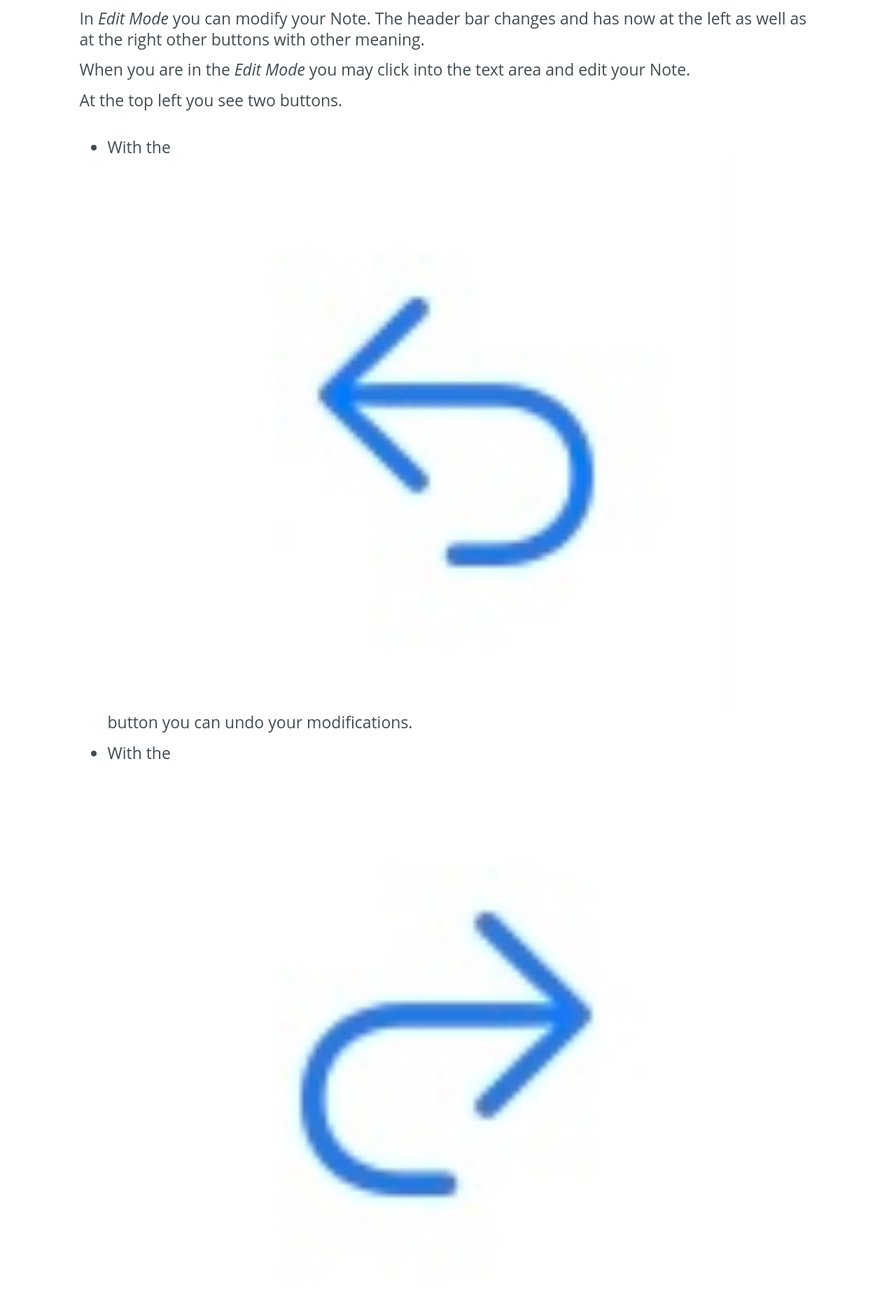
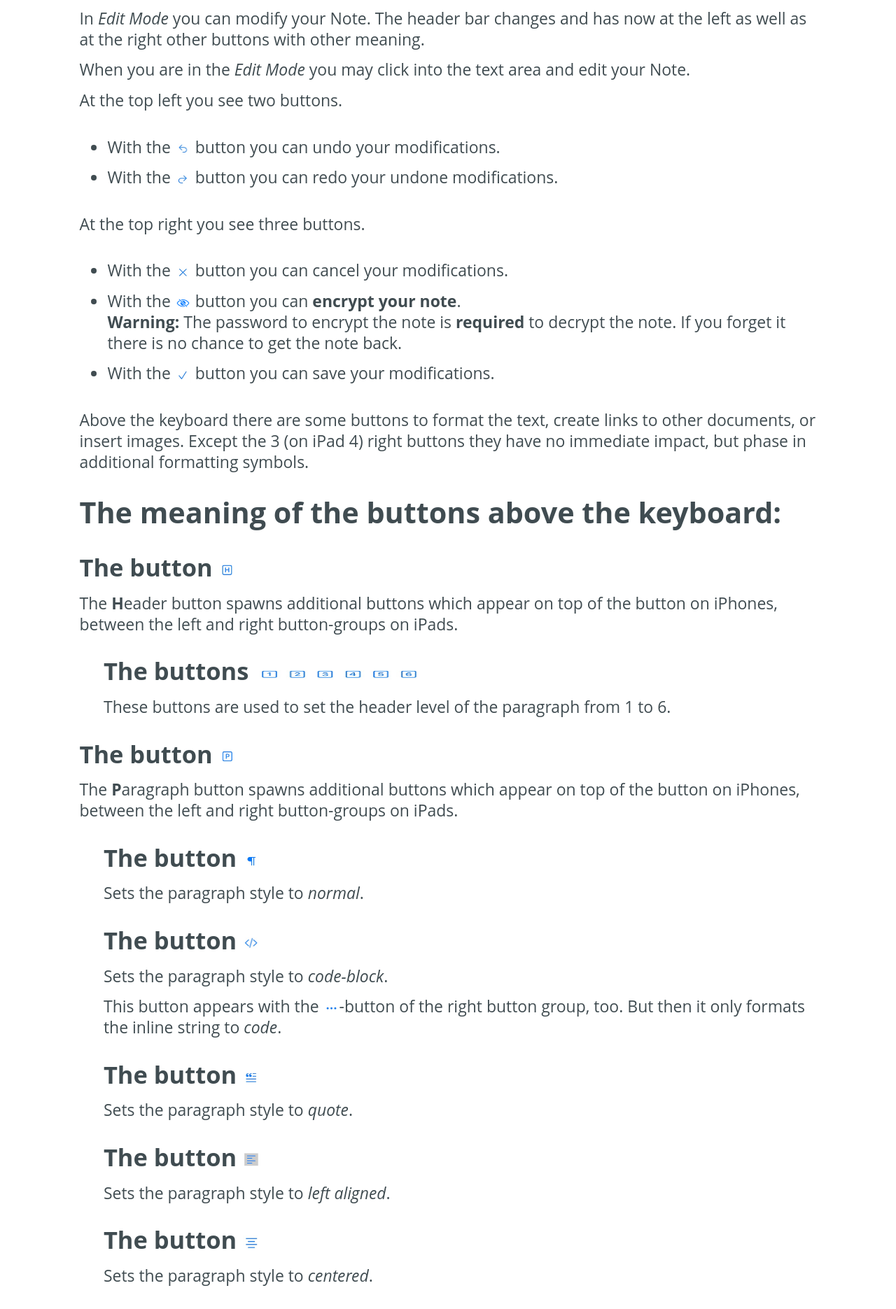
Before and after one commit to cs-LA/home, a Jekyll site: the page built from KTrunk/Manual/EditMode.md, in a window 1280 px wide. Shown: the part 1313-3184 px from the top of the page at 70% size. Built offline with Jekyll 4.4.1, drawn with Linux system fonts in a browser that asks for light colours; our own code applies the rules of GitHub Pages for plain Markdown files; some of the changed text lies outside the part shown.

Commit message:
Update EditMode.md

```diff
--- a/KTrunk/Manual/EditMode.md
+++ b/KTrunk/Manual/EditMode.md
@@ -29,12 +29,12 @@
 </p>
 <ul>
   <li>
-    <span class="en">With the <img src="buttons/undo.jpg" class="inLine"> button you can undo your modifications.</span>
-    <span class="de">Mit der <img src="buttons/undo.jpg" class="inLine"> Schaltfläche kann man seine Änderungen rückgängig machen.</span>
+    <span class="en">With the <img src="buttons/undo.jpg" class="inLineImg"> button you can undo your modifications.</span>
+    <span class="de">Mit der <img src="buttons/undo.jpg" class="inLineImg"> Schaltfläche kann man seine Änderungen rückgängig machen.</span>
   </li>
   <li>
-    <span class="en">With the <img src="buttons/redo.jpg" class="inLine"> button you can redo your undone modifications.</span>
-    <span class="de">Mit der <img src="buttons/redo.jpg" class="inLine"> Schaltfläche kann man seine rückgängig gemachten Änderungen wiederherstellen.</span>
+    <span class="en">With the <img src="buttons/redo.jpg" class="inLineImg"> button you can redo your undone modifications.</span>
+    <span class="de">Mit der <img src="buttons/redo.jpg" class="inLineImg"> Schaltfläche kann man seine rückgängig gemachten Änderungen wiederherstellen.</span>
   </li>
 </ul>
 <p>
@@ -43,16 +43,16 @@
 </p>
 <ul>
   <li>
-    <span class="en">With the <img src="buttons/cancel.jpg" class="inLine"> button you can cancel your modifications.</span>
-    <span class="de">Mit der <img src="buttons/cancel.jpg" class="inLine"> Schaltfläche kann man seine Änderungen verwerfen.</span>
+    <span class="en">With the <img src="buttons/cancel.jpg" class="inLineImg"> button you can cancel your modifications.</span>
+    <span class="de">Mit der <img src="buttons/cancel.jpg" class="inLineImg"> Schaltfläche kann man seine Änderungen verwerfen.</span>
   </li>
   <li id="Encryption">
-    <span class="en">With the <img src="buttons/eyeEncrypt.jpg" class="inLine"> button you can <b>encrypt your note</b>.<br><b>Warning:</b> The password to encrypt the note is <b>required</b> to decrypt the note. If you forget it there is no chance to get the note back.</span>
-    <span class="de">Mit der <img src="buttons/eyeEncrypt.jpg" class="inLine"> Schaltfläche kann man seine <b>Notiz verschlüsseln</b>.<br><b>Warnung:</b> Das zur Verschlüsselung notwendige Passwort ist <b>erforderlich</b>, um die Notiz wieder zu entschlüsseln. Wenn es vergessen wird, gibt es keine Möglichkeit mehr, die Notiz wiederzubekommen.</span>
+    <span class="en">With the <img src="buttons/eyeEncrypt.jpg" class="inLineImg"> button you can <b>encrypt your note</b>.<br><b>Warning:</b> The password to encrypt the note is <b>required</b> to decrypt the note. If you forget it there is no chance to get the note back.</span>
+    <span class="de">Mit der <img src="buttons/eyeEncrypt.jpg" class="inLineImg"> Schaltfläche kann man seine <b>Notiz verschlüsseln</b>.<br><b>Warnung:</b> Das zur Verschlüsselung notwendige Passwort ist <b>erforderlich</b>, um die Notiz wieder zu entschlüsseln. Wenn es vergessen wird, gibt es keine Möglichkeit mehr, die Notiz wiederzubekommen.</span>
   </li>
   <li>
-    <span class="en">With the <img src="buttons/save.jpg" class="inLine"> button you can save your modifications.</span>
-    <span class="de">Mit der <img src="buttons/save.jpg" class="inLine"> Schaltfläche kann man seine Änderungen speichern.</span>
+    <span class="en">With the <img src="buttons/save.jpg" class="inLineImg"> button you can save your modifications.</span>
+    <span class="de">Mit der <img src="buttons/save.jpg" class="inLineImg"> Schaltfläche kann man seine Änderungen speichern.</span>
   </li>
 </ul>
 <p>
@@ -65,8 +65,8 @@
   <span class="en">The meaning of the buttons above the keyboard:</span><span class="de">Die Bedeutung der Schaltflächen oberhalb der Tastatur:</span>
 </h2>
 <h3>
-  <span class="en">The button <img src="buttons/headerButtons.jpg" class="inLine"></span>
-  <span class="de">Die Schaltfläche <img src="buttons/headerButtons.jpg" class="inLine"></span>
+  <span class="en">The button <img src="buttons/headerButtons.jpg" class="inLineImg"></span>
+  <span class="de">Die Schaltfläche <img src="buttons/headerButtons.jpg" class="inLineImg"></span>
 </h3>
 <p>
   <span class="en">The <b>H</b>eader button spawns additional buttons which appear on top of the button on iPhones, between the left and right button-groups on iPads.</span>
@@ -74,8 +74,8 @@
 </p>
 <div style="margin-left: 1.5em">
   <h3>
-    <span class="en">The buttons <img src="buttons/h1-h6.jpg" class="inLine" style="Width: 7em;"></span>
-    <span class="de">Die Schaltflächen <img src="buttons/h1-h6.jpg" class="inLine" style="Width: 7em;"></span>
+    <span class="en">The buttons <img src="buttons/h1-h6.jpg" class="inLineImg" style="Width: 7em;"></span>
+    <span class="de">Die Schaltflächen <img src="buttons/h1-h6.jpg" class="inLineImg" style="Width: 7em;"></span>
   </h3>
   <p>
     <span class="en">These buttons are used to set the header level of the paragraph from 1 to 6.</span>
@@ -85,8 +85,8 @@
 
 
 <h3>
-  <span class="en">The button <img src="buttons/paragraphButtons.jpg" class="inLine"></span>
-  <span class="de">Die Schaltfläche <img src="buttons/paragraphButtons.jpg" class="inLine"></span>
+  <span class="en">The button <img src="buttons/paragraphButtons.jpg" class="inLineImg"></span>
+  <span class="de">Die Schaltfläche <img src="buttons/paragraphButtons.jpg" class="inLineImg"></span>
 </h3>
 <p>
   <span class="en">The <b>P</b>aragraph button spawns additional buttons which appear on top of the button on iPhones, between the left and right button-groups on iPads.</span>
@@ -94,52 +94,52 @@
 </p>
 <div style="margin-left: 1.5em">
   <h3>
-    <span class="en">The button <img src="buttons/paragraph.jpg" class="inLine"></span>
-    <span class="de">Die Schaltfläche <img src="buttons/paragraph.jpg" class="inLine"></span>
+    <span class="en">The button <img src="buttons/paragraph.jpg" class="inLineImg"></span>
+    <span class="de">Die Schaltfläche <img src="buttons/paragraph.jpg" class="inLineImg"></span>
   </h3>
   <p>
     <span class="en">Sets the paragraph style to <i>normal</i>.</span>
     <span class="de">Setzt den Paragraphen-Stil auf <i>normal</i>.</span>
   </p>
   <h3>
-    <span class="en">The button <img src="buttons/code.jpg" class="inLine"></span>
-    <span class="de">Die Schaltfläche <img src="buttons/code.jpg" class="inLine"></span>
+    <span class="en">The button <img src="buttons/code.jpg" class="inLineImg"></span>
+    <span class="de">Die Schaltfläche <img src="buttons/code.jpg" class="inLineImg"></span>
   </h3>
   <p>
     <span class="en">Sets the paragraph style to <i>code-block</i>.</span>
     <span class="de">Setzt den Paragraphen-Stil auf <i>Code-Block</i>.</span>
   </p>
   <p>
-    <span class="en">This button appears with the <img src="buttons/hEllip.jpg" class="inLine">-button of the right button group, too. But then it only formats the inline string to <i>code</i>.</span>
-    <span class="de">Diese Schaltfläche taucht auch auf, wenn man in der rechten Schaltflächen-Gruppe die <img src="buttons/hEllip.jpg" class="inLine">-Schaltfläche klickt. Aber dann wird nur der InLine-String als <i>Code</i> formatiert.</span>
+    <span class="en">This button appears with the <img src="buttons/hEllip.jpg" class="inLineImg">-button of the right button group, too. But then it only formats the inline string to <i>code</i>.</span>
+    <span class="de">Diese Schaltfläche taucht auch auf, wenn man in der rechten Schaltflächen-Gruppe die <img src="buttons/hEllip.jpg" class="inLineImg">-Schaltfläche klickt. Aber dann wird nur der InLine-String als <i>Code</i> formatiert.</span>
   </p>
   <h3>
-    <span class="en">The button <img src="buttons/quote.jpg" class="inLine"></span>
-    <span class="de">Die Schaltfläche <img src="buttons/quote.jpg" class="inLine"></span>
+    <span class="en">The button <img src="buttons/quote.jpg" class="inLineImg"></span>
+    <span class="de">Die Schaltfläche <img src="buttons/quote.jpg" class="inLineImg"></span>
   </h3>
   <p>
     <span class="en">Sets the paragraph style to <i>quote</i>.</span>
     <span class="de">Setzt den Paragraphen-Stil auf <i>Zitat</i>.</span>
   </p>
   <h3>
-    <span class="en">The button <img src="buttons/alignLeft.jpg" class="inLine"></span>
-    <span class="de">Die Schaltfläche <img src="buttons/alignLeft.jpg" class="inLine"></span>
+    <span class="en">The button <img src="buttons/alignLeft.jpg" class="inLineImg"></span>
+    <span class="de">Die Schaltfläche <img src="buttons/alignLeft.jpg" class="inLineImg"></span>
   </h3>
   <p>
     <span class="en">Sets the paragraph style to <i>left aligned</i>.</span>
     <span class="de">Setzt den Paragraphen-Stil auf <i>linksbündig</i>.</span>
   </p>
   <h3>
-    <span class="en">The button <img src="buttons/alignCentered.jpg" class="inLine"></span>
-    <span class="de">Die Schaltfläche <img src="buttons/alignCentered.jpg" class="inLine"></span>
+    <span class="en">The button <img src="buttons/alignCentered.jpg" class="inLineImg"></span>
+    <span class="de">Die Schaltfläche <img src="buttons/alignCentered.jpg" class="inLineImg"></span>
   </h3>
   <p>
     <span class="en">Sets the paragraph style to <i>centered</i>.</span>
     <span class="de">Setzt den Paragraphen-Stil auf <i>zentriert</i>.</span>
   </p>
   <h3>
-    <span class="en">The button <img src="buttons/alignRight.jpg" class="inLine"></span>
-    <span class="de">Die Schaltfläche <img src="buttons/alignRight.jpg" class="inLine"></span>
+    <span class="en">The button <img src="buttons/alignRight.jpg" class="inLineImg"></span>
+    <span class="de">Die Schaltfläche <img src="buttons/alignRight.jpg" class="inLineImg"></span>
   </h3>
   <p>
     <span class="en">Sets the paragraph style to <i>right aligned</i>.</span>
@@ -149,8 +149,8 @@
 
 
 <h3>
-  <span class="en">The button <img src="buttons/listButtons.jpg" class="inLine"></span>
-  <span class="de">Die Schaltfläche <img src="buttons/listButtons.jpg" class="inLine"></span>
+  <span class="en">The button <img src="buttons/listButtons.jpg" class="inLineImg"></span>
+  <span class="de">Die Schaltfläche <img src="buttons/listButtons.jpg" class="inLineImg"></span>
 </h3>
 <p>
   <span class="en">The <b>L</b>ist button spawns additional buttons which appear on top of the button on iPhones, between the left and right button-groups on iPads.</span>
@@ -158,16 +158,16 @@
 </p>
 <div style="margin-left: 1.5em">
   <h3>
-    <span class="en">The button <img src="buttons/ul.jpg" class="inLine"></span>
-    <span class="de">Die Schaltfläche <img src="buttons/ul.jpg" class="inLine"></span>
+    <span class="en">The button <img src="buttons/ul.jpg" class="inLineImg"></span>
+    <span class="de">Die Schaltfläche <img src="buttons/ul.jpg" class="inLineImg"></span>
   </h3>
   <p>
     <span class="en">Sets the list style to <i>unordered</i>.</span>
     <span class="de">Setzt den Listen-Stil auf <i>unsortiert</i>.</span>
   </p>
   <h3>
-    <span class="en">The button <img src="buttons/ol.jpg" class="inLine"></span>
-    <span class="de">Die Schaltfläche <img src="buttons/ol.jpg" class="inLine"></span>
+    <span class="en">The button <img src="buttons/ol.jpg" class="inLineImg"></span>
+    <span class="de">Die Schaltfläche <img src="buttons/ol.jpg" class="inLineImg"></span>
   </h3>
   <p>
     <span class="en">Sets the list style to <i>ordered</i>.</span>
@@ -177,8 +177,8 @@
 
 
 <h3>
-  <span class="en">The button <img src="buttons/hEllip.jpg" class="inLine"> in the left button group</span>
-  <span class="de">Die Schaltfläche <img src="buttons/hEllip.jpg" class="inLine"> in der linken Schaltflächen-Gruppe</span>
+  <span class="en">The button <img src="buttons/hEllip.jpg" class="inLineImg"> in the left button group</span>
+  <span class="de">Die Schaltfläche <img src="buttons/hEllip.jpg" class="inLineImg"> in der linken Schaltflächen-Gruppe</span>
 </h3>
 <p>
   <span class="en">This button spawns additional not so often used buttons which appear on top of the button on iPhones, between the left and right button-groups on iPads.</span>
@@ -190,24 +190,24 @@
 </p>
 <div style="margin-left: 1.5em">
   <h3>
-    <span class="en">The button <img src="buttons/indentRight.jpg" class="inLine"></span>
-    <span class="de">Die Schaltfläche <img src="buttons/indentRight.jpg" class="inLine"></span>
+    <span class="en">The button <img src="buttons/indentRight.jpg" class="inLineImg"></span>
+    <span class="de">Die Schaltfläche <img src="buttons/indentRight.jpg" class="inLineImg"></span>
   </h3>
   <p>
     <span class="en"><i>Indents</i> the paragraph to the <i>right</i>.<br>This can also be used to raise the level of lists or quotes.</span>
     <span class="de"><i>Rückt</i> den Paragraphen nach <i>rechts</i> ein.<br>Dies wird auch genutzt, um die Einzugsebene von Listen oder Zitaten zu erhöhen.</span>
   </p>
   <h3>
-    <span class="en">The button <img src="buttons/indentLeft.jpg" class="inLine"></span>
-    <span class="de">Die Schaltfläche <img src="buttons/indentLeft.jpg" class="inLine"></span>
+    <span class="en">The button <img src="buttons/indentLeft.jpg" class="inLineImg"></span>
+    <span class="de">Die Schaltfläche <img src="buttons/indentLeft.jpg" class="inLineImg"></span>
   </h3>
   <p>
     <span class="en"><i>Indents</i> the paragraph to the <i>left</i>.<br>This can also be used to reduce the level of lists or quotes.</span>
     <span class="de"><i>Rückt</i> den Paragraphen nach <i>links</i> ein.<br>Dies wird auch genutzt, um die Einzugsebene von Listen oder Zitaten zu verringern.</span>
   </p>
   <h3>
-    <span class="en">The button <img src="buttons/table.jpg" class="inLine"></span>
-    <span class="de">Die Schaltfläche <img src="buttons/table.jpg" class="inLine"></span>
+    <span class="en">The button <img src="buttons/table.jpg" class="inLineImg"></span>
+    <span class="de">Die Schaltfläche <img src="buttons/table.jpg" class="inLineImg"></span>
   </h3>
   <p>
     <span class="en">This button opens a dialog to specify table dimensions. After commiting the table will be inserted at the cursor position.</span>
@@ -220,24 +220,24 @@
     <span class="de">Falls die Tabelle eine Kopfzeile enthält, kann man die Daten in dem Tabellenkörper mit einem Klick auf eine Zelle in der Kopfzeile entsprechend den Daten in der angeklickten Spalte <a href="./TipsAndTricks.html#TableSort">sortieren</a>.</span>
   </p>
   <h3>
-    <span class="en">The button <img src="buttons/hr.jpg" class="inLine"></span>
-    <span class="de">Die Schaltfläche <img src="buttons/hr.jpg" class="inLine"></span>
+    <span class="en">The button <img src="buttons/hr.jpg" class="inLineImg"></span>
+    <span class="de">Die Schaltfläche <img src="buttons/hr.jpg" class="inLineImg"></span>
   </h3>
   <p>
     <span class="en">This button inserts a <i>horizontal rule</i>.</span>
     <span class="de">Diese Schaltfläche fügt eine <i>Trennlinie</i> ein.</span>
   </p>
   <h3>
-    <span class="en">The button <img src="buttons/clearBoth.jpg" class="inLine"></span>
-    <span class="de">Die Schaltfläche <img src="buttons/clearBoth.jpg" class="inLine"></span>
+    <span class="en">The button <img src="buttons/clearBoth.jpg" class="inLineImg"></span>
+    <span class="de">Die Schaltfläche <img src="buttons/clearBoth.jpg" class="inLineImg"></span>
   </h3>
   <p>
     <span class="en">This button will insert a <code>clear: both;</code> html element into the document. This may help in some situations to get a clear formatting of the document.</span>
     <span class="de">Diese Schaltfläche fügt ein <code>clear: both;</code> html-Element in das Dokument ein. Dies kann in einigen Situationen hilfreich sein, um wieder eine saubere Formatierung des Dokuments zu erreichen.</span>
   </p>
   <h3>
-    <span class="en">The button <img src="buttons/clearStyles.jpg" class="inLine"></span>
-    <span class="de">Die Schaltfläche <img src="buttons/clearStyles.jpg" class="inLine"></span>
+    <span class="en">The button <img src="buttons/clearStyles.jpg" class="inLineImg"></span>
+    <span class="de">Die Schaltfläche <img src="buttons/clearStyles.jpg" class="inLineImg"></span>
   </h3>
   <p>
     <span class="en">This button <i>clears all inline formatting</i>.<br>This may be useful when content from other html-pages was copied, but you want to use the standard KTrunk formatting.<br>Unfortunately, some KTrunk standard formatting is implemented using inline styles, which will be cleared, too.</span>
@@ -248,8 +248,8 @@
 
 
 <h3>
-  <span class="en">The button <img src="buttons/hEllip.jpg" class="inLine"> in the right button group</span>
-  <span class="de">Die Schaltfläche <img src="buttons/hEllip.jpg" class="inLine"> in der rechten Schaltflächen-Gruppe</span>
+  <span class="en">The button <img src="buttons/hEllip.jpg" class="inLineImg"> in the right button group</span>
+  <span class="de">Die Schaltfläche <img src="buttons/hEllip.jpg" class="inLineImg"> in der rechten Schaltflächen-Gruppe</span>
 </h3>
 <p>
   <span class="en">This button spawns additional not so often used buttons which appear on top of the button on iPhones, between the left and right button-groups on iPads.</span>
@@ -257,48 +257,48 @@
 </p>
 <div style="margin-left: 1.5em">
   <h3>
-    <span class="en">The button <img src="buttons/sup.jpg" class="inLine"></span>
-    <span class="de">Die Schaltfläche <img src="buttons/sup.jpg" class="inLine"></span>
+    <span class="en">The button <img src="buttons/sup.jpg" class="inLineImg"></span>
+    <span class="de">Die Schaltfläche <img src="buttons/sup.jpg" class="inLineImg"></span>
   </h3>
   <p>
     <span class="en">Formats the selected text as <i>superscript</i>.</span>
     <span class="de">Formatiert den selektierten Text <i>hochgestellt</i>.</span>
   </p>
   <h3>
-    <span class="en">The button <img src="buttons/sub.jpg" class="inLine"></span>
-    <span class="de">Die Schaltfläche <img src="buttons/sub.jpg" class="inLine"></span>
+    <span class="en">The button <img src="buttons/sub.jpg" class="inLineImg"></span>
+    <span class="de">Die Schaltfläche <img src="buttons/sub.jpg" class="inLineImg"></span>
   </h3>
   <p>
     <span class="en">Formats the selected text as <i>subscript</i>.</span>
     <span class="de">Formatiert den selektierten Text <i>tiefgestellt</i>.</span>
   </p>
   <h3>
-    <span class="en">The button <img src="buttons/strikeThrough.jpg" class="inLine"></span>
-    <span class="de">Die Schaltfläche <img src="buttons/strikeThrough.jpg" class="inLine"></span>
+    <span class="en">The button <img src="buttons/strikeThrough.jpg" class="inLineImg"></span>
+    <span class="de">Die Schaltfläche <img src="buttons/strikeThrough.jpg" class="inLineImg"></span>
   </h3>
   <p>
     <span class="en"><i>Strikes</i> the selected text <i>through</i>.</span>
     <span class="de"><i>Streicht</i> den selektierten Text <i>durch</i>.</span>
   </p>
   <h3>
-    <span class="en">The button <img src="buttons/underline.jpg" class="inLine"></span>
-    <span class="de">Die Schaltfläche <img src="buttons/underline.jpg" class="inLine"></span>
+    <span class="en">The button <img src="buttons/underline.jpg" class="inLineImg"></span>
+    <span class="de">Die Schaltfläche <img src="buttons/underline.jpg" class="inLineImg"></span>
   </h3>
   <p>
     <span class="en"><i>Underlines</i> the selected text.</span>
     <span class="de"><i>Unterstreicht</i> den selektierten Text.</span>
   </p>
   <h3>
-    <span class="en">The button <img src="buttons/code.jpg" class="inLine"></span>
-    <span class="de">Die Schaltfläche <img src="buttons/code.jpg" class="inLine"></span>
+    <span class="en">The button <img src="buttons/code.jpg" class="inLineImg"></span>
+    <span class="de">Die Schaltfläche <img src="buttons/code.jpg" class="inLineImg"></span>
   </h3>
   <p>
     <span class="en">Formats the selected text to <i>code-block</i>.</span>
     <span class="de">Formatiert den selektierten Text als <i>code-block</i>.</span>
   </p>
   <h3>
-    <span class="en">The button <img src="buttons/br.jpg" class="inLine"></span>
-    <span class="de">Die Schaltfläche <img src="buttons/br.jpg" class="inLine"></span>
+    <span class="en">The button <img src="buttons/br.jpg" class="inLineImg"></span>
+    <span class="de">Die Schaltfläche <img src="buttons/br.jpg" class="inLineImg"></span>
   </h3>
   <p>
     <span class="en">The button inserts a line-break without starting a new paragraph.</span>
@@ -308,35 +308,35 @@
 
 
 <h3>
-  <span class="en">The button <img src="buttons/img.jpg" class="inLine"></span>
-  <span class="de">Die Schaltfläche <img src="buttons/img.jpg" class="inLine"></span>
+  <span class="en">The button <img src="buttons/img.jpg" class="inLineImg"></span>
+  <span class="de">Die Schaltfläche <img src="buttons/img.jpg" class="inLineImg"></span>
 </h3><p>
   <span class="en">This button spawns a dialog that lets you select an image from within KTrunk, which will be inserted at the cursor position.</span>
   <span class="de">Diese Schaltfläche startet einen Dialog, in dem man ein in KTrunk gespeichertes Image selektieren kann, dass dann an der aktuellen Cursor-Position eingefügt wird.</span>
 </p>
 <p>
-  <span class="en">On iPhones this button is <i>hidden</i> behind the right <img src="buttons/hEllip.jpg" class="inLine"> button.</span>
-  <span class="de">Auf iPhones <i>verbirgt</i> sich diese Schaltfläche hinter der rechten<img src="buttons/hEllip.jpg" class="inLine">-Schaltfläche.</span>
+  <span class="en">On iPhones this button is <i>hidden</i> behind the right <img src="buttons/hEllip.jpg" class="inLineImg"> button.</span>
+  <span class="de">Auf iPhones <i>verbirgt</i> sich diese Schaltfläche hinter der rechten<img src="buttons/hEllip.jpg" class="inLineImg">-Schaltfläche.</span>
 </p>
 <h3>
-  <span class="en">The button <img src="buttons/mark.jpg" class="inLine"></span>
-  <span class="de">Die Schaltfläche <img src="buttons/mark.jpg" class="inLine"></span>
+  <span class="en">The button <img src="buttons/mark.jpg" class="inLineImg"></span>
+  <span class="de">Die Schaltfläche <img src="buttons/mark.jpg" class="inLineImg"></span>
 </h3>
 <p>
   <span class="en">This button highlights the selected text.</span>
   <span class="de">Diese Schaltfläche markiert den selektierten Text.</span>
 </p>
 <h3>
-  <span class="en">The button <img src="buttons/italic.jpg" class="inLine"></span>
-  <span class="de">Die Schaltfläche <img src="buttons/italic.jpg" class="inLine"></span>
+  <span class="en">The button <img src="buttons/italic.jpg" class="inLineImg"></span>
+  <span class="de">Die Schaltfläche <img src="buttons/italic.jpg" class="inLineImg"></span>
 </h3>
 <p>
   <span class="en">This button formats the selected text as italic.</span>
   <span class="de">Diese Schaltfläche formatiert den selektierten Text kursiv.</span>
 </p>
 <h3>
-  <span class="en">The button <img src="buttons/bold.jpg" class="inLine"></span>
-  <span class="de">Die Schaltfläche <img src="buttons/bold.jpg" class="inLine"></span>
+  <span class="en">The button <img src="buttons/bold.jpg" class="inLineImg"></span>
+  <span class="de">Die Schaltfläche <img src="buttons/bold.jpg" class="inLineImg"></span>
 </h3>
 <p>
   <span class="en">This button formats the selected text as bold.</span>
```
